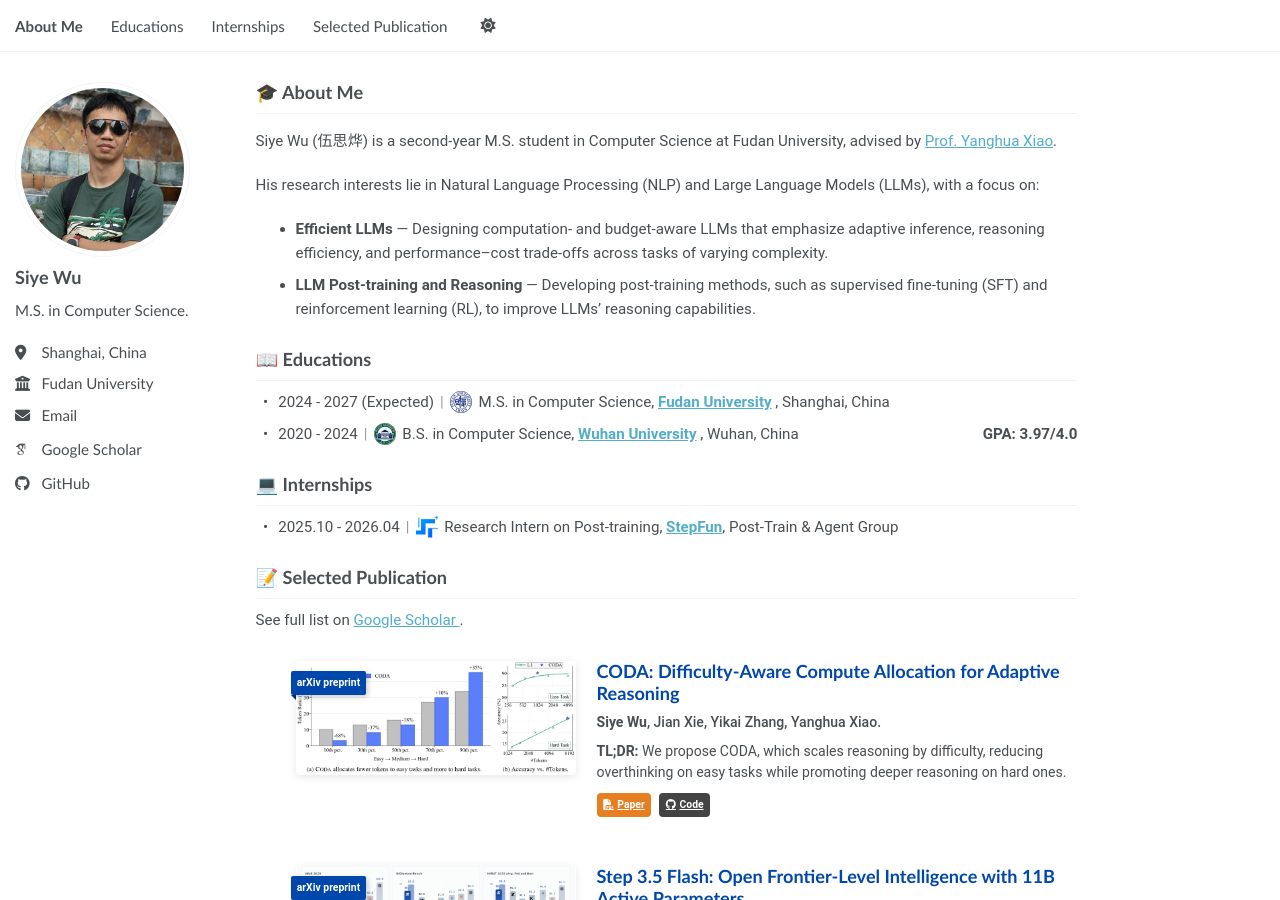
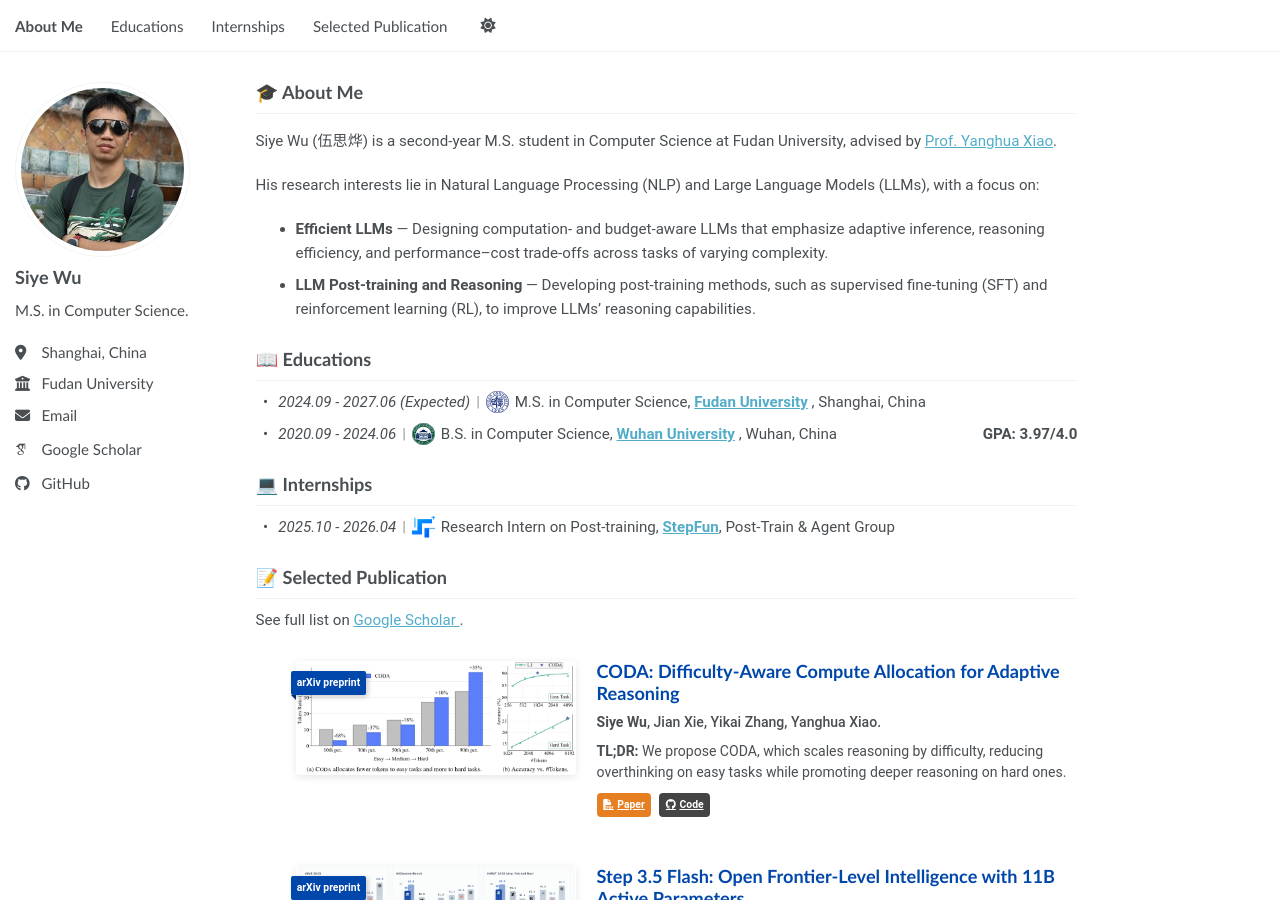
Before and after one commit to Di-viner/Di-viner.github.io, a Jekyll site: the page built from _pages/about.md, in a window 1280 px wide and 900 px high. Built offline with Jekyll 4.4.1, drawn with Linux system fonts in a browser that asks for light colours; some web fonts are replaced; a script bundle is joined from its source files by our own code; library files that are not in the unit come from our copies.

Commit message:
Refine date formatting for education entries in CV and update template to emphasize date display.

```diff
--- a/_data/cv.json
+++ b/_data/cv.json
@@ -44,8 +44,8 @@
       "institution": "Fudan University",
       "area": "M.S. in Computer Science",
       "studyType": "M.S.",
-      "startDate": "2024",
-      "endDate": "2027 (Expected)",
+      "startDate": "2024.09",
+      "endDate": "2027.06 (Expected)",
       "location": "Shanghai, China",
       "website": "https://www.fudan.edu.cn/",
       "gpa": null,
@@ -56,8 +56,8 @@
       "institution": "Wuhan University",
       "area": "B.S. in Computer Science",
       "studyType": "B.S.",
-      "startDate": "2020",
-      "endDate": "2024",
+      "startDate": "2020.09",
+      "endDate": "2024.06",
       "location": "Wuhan, China",
       "website": "https://www.whu.edu.cn/",
       "gpa": "3.97/4.0",
--- a/_includes/cv-template.html
+++ b/_includes/cv-template.html
@@ -65,7 +65,7 @@
     <ul class="cv-compact-list">
       {% for education in cv.education %}
       <li class="cv-compact-item" style="display: flex; align-items: center; flex-wrap: wrap; gap: 0.4em;">
-          <span>{% if education.startDate %}{{ education.startDate }}{% endif %}{% if education.startDate and education.endDate %} - {% endif %}{{ education.endDate }}</span>
+          <em>{% if education.startDate %}{{ education.startDate }}{% endif %}{% if education.startDate and education.endDate %} - {% endif %}{{ education.endDate }}</em>
           <span style="color: #999;">|</span>
           {% if education.logo %}
           <img src="{{ base_path }}/{{ education.logo }}" alt="{{ education.institution }} logo" style="height: 1.5em; width: auto; object-fit: contain; vertical-align: middle;">
@@ -95,7 +95,7 @@
     <ul class="cv-compact-list">
       {% for work in cv.work %}
       <li class="cv-compact-item" style="display: flex; align-items: center; flex-wrap: wrap; gap: 0.4em;">
-          <span>{% if work.startDate %}{{ work.startDate }}{% endif %}{% if work.startDate and work.endDate %} - {% endif %}{{ work.endDate }}</span>
+          <em>{% if work.startDate %}{{ work.startDate }}{% endif %}{% if work.startDate and work.endDate %} - {% endif %}{{ work.endDate }}</em>
           <span style="color: #999;">|</span>
           {% if work.logo %}
           <img src="{{ base_path }}/{{ work.logo }}" alt="{{ work.company }} logo" style="height: 1.5em; width: auto; object-fit: contain; vertical-align: middle;">
```
